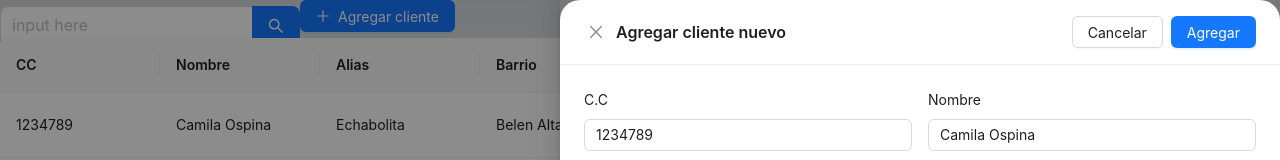
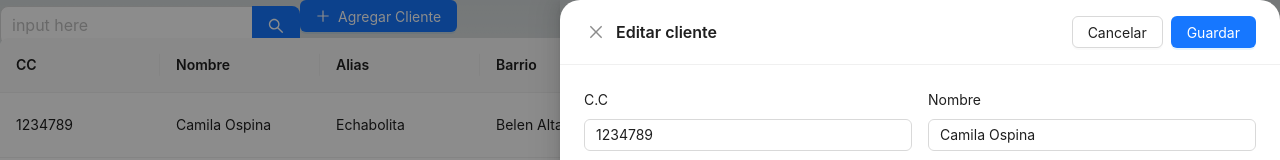
Before and after one commit to dalvarez082/service_pos_app, a Next.js app: page /Client in a window 1280 px wide. Both pictures are taken after a click on the button 1152 px from the left and 124 px from the top of the page. Shown: the top 160 px of the page. Built offline with nearby package versions, Linux system fonts and the light colour scheme; data requests are answered from the project's data file.

Commit message:
Actualizacion Form

```diff
--- a/src/data/db.json
+++ b/src/data/db.json
@@ -73,20 +73,10 @@
       "id": 18
     },
     {
-      "cc": "5656565",
-      "name": "dsdsdsds",
-      "alias": "dsdsdsd",
-      "birth_date": "2023-04-17",
-      "district": "dsdsdsds",
-      "address": "dsdsdsds",
-      "balance": 0,
-      "id": 19
-    },
-    {
       "cc": "123",
-      "name": "fsfa",
+      "name": "Joselito carnaval",
       "alias": "gsg",
-      "birth_date": "2023-04-04",
+      "birth_date": "2023-04-12",
       "district": "gsg",
       "address": "sgsg",
       "balance": 0,
@@ -101,6 +91,16 @@
       "address": "la loma",
       "balance": 0,
       "id": 21
+    },
+    {
+      "cc": "8595474",
+      "name": "Isabela ",
+      "alias": "Isa",
+      "birth_date": "2023-04-18",
+      "district": "belen",
+      "address": "2 piso",
+      "balance": 0,
+      "id": 22
     }
   ],
   "Pipetas": [
--- a/src/pages/Client.jsx
+++ b/src/pages/Client.jsx
@@ -9,6 +9,7 @@ import { Form } from "antd";
 const Client = () => {
   const [data, setData] = useState([]);
   const [drawerVisible, setDrawerVisible] = useState(false);
+  const [actionClient, setactionClient ] = useState({description :" ", textButton:" " , add :false, currenid: null})
 
   const [form] = Form.useForm();
 
@@ -38,6 +39,12 @@ const Client = () => {
       balance: record.balance,
     };
 
+    setactionClient(prev=>{
+      return {
+        ...prev,description :"Editar cliente ", textButton:"Guardar " , add : false ,currenid:record.id
+      }
+    })
+
     form.setFieldsValue(client_values);
     toggleDrawer();
   };
@@ -52,6 +59,8 @@ const Client = () => {
     setDrawerVisible(!drawerVisible);
   };
 
+
+
   return (
     <div>
       <div>
@@ -64,6 +73,8 @@ const Client = () => {
           onClose={toggleDrawer}
           show_data_client={show_data_client}
           form={form}
+          actionClient = {actionClient}
+          setactionClient = {setactionClient}
         />
       </div>
 
@@ -72,6 +83,7 @@ const Client = () => {
           load_client={load_client}
           toggleDrawer={toggleDrawer}
           show_data_client={show_data_client}
+          actionClient = {actionClient}
         />
       </div>
     </div>
--- a/src/pages/Components/Add_info.jsx
+++ b/src/pages/Components/Add_info.jsx
@@ -15,7 +15,7 @@ import React, { useRef, useEffect } from "react";
 import axios from "axios";
 
 const Add_info = (props) => {
-  const { refresh_client, visible, onClose, form,  fn } = props;
+  const { refresh_client, visible, onClose, form, actionClient,setactionClient} = props;
   const [open, setOpen] = useState(false);
 
   const formRef = React.useRef();
@@ -27,6 +27,11 @@ const Add_info = (props) => {
   const showDrawer = () => {
     setOpen(true);
     onClose();
+    setactionClient(prev=>{
+      return {
+        ...prev,description :"Agregar nuevo cliente  ", textButton:"Agregar" , add : true
+      }
+    })
   };
 
   const handleOnClose = () => {
@@ -51,6 +56,7 @@ const Add_info = (props) => {
         balance: 0,
       };
 
+
       const url = "http://localhost:3001/client";
       axios
         .post(url, newClient)
@@ -67,15 +73,60 @@ const Add_info = (props) => {
     });
   };
 
+  const update_client = () => {
+    const form = formRef.current;
+
+    console.log("birth_date", birth_date)
+    form.validateFields().then((values) => {
+      const newClient = {
+        cc: values.key,
+        name: values.name,
+        alias: values.alias,
+        birth_date: values.birth_date.format("YYYY-MM-DD"),
+        district: values.district,
+        address: values.address,
+        balance: 0,
+      };
+
+
+      const id = actionClient.currenid
+      const url = "http://localhost:3001/client/";
+      axios
+        .put(url+id, newClient)
+        .then((res) => {
+          console.log("Cliente agregado exitosamente");
+          form.resetFields();
+          console.log(newClient);
+          onClose();
+          refresh_client();
+        })
+        .catch((error) => {
+          console.log("Ha ocurrido un error al agregar el cliente:", error);
+        });
+    });
+  };
+
+
+  const buttonFuncion = ()=>{
+
+    if(actionClient.add){
+      add_client()
+    }else{
+      update_client()
+    }
+
+
+  }
+
   return (
     <>
       <Button type="primary" onClick={showDrawer} icon={<PlusOutlined />}>
-        Agregar cliente
+        Agregar Cliente
       </Button>
 
       <Drawer
         style={{ borderRadius: "20px" }}
-        title="Agregar cliente nuevo"
+        title={actionClient.description}
         width={720}
         onClose={onClose}
         open={open}
@@ -85,8 +136,8 @@ const Add_info = (props) => {
         extra={
           <Space>
             <Button onClick={handleOnClose}>Cancelar</Button>
-            <Button type="primary" onClick={add_client}>
-              Agregar
+            <Button type="primary" onClick={buttonFuncion}>
+              {actionClient.textButton}
             </Button>
           </Space>
         }
--- a/src/pages/Components/Search_info.jsx
+++ b/src/pages/Components/Search_info.jsx
@@ -39,6 +39,7 @@ const searchResult = (query) =>
 const Search_info = () => {
   const [options, setOptions] = useState([]);
   const handleSearch = (value) => {
+
     setOptions(value ? searchResult(value) : []);
   };
   const onSelect = (value) => {
--- a/src/pages/Components/Table_info.jsx
+++ b/src/pages/Components/Table_info.jsx
@@ -6,7 +6,7 @@ import { useEffect, useState } from "react";
 
 const Table_info = (props) => {
   const [data, setData] = useState([]);
-  const { load_client, toggleDrawer, show_data_client } = props;
+  const { load_client, toggleDrawer, show_data_client,actionClient } = props;
 
   const delete_client = (id) => {
     axios
@@ -66,7 +66,7 @@ const Table_info = (props) => {
           <Button
             type="primary"
             icon={<EditNote />}
-            onClick={() => show_data_client(record)}
+            onClick={() => {show_data_client(record)}}
           />
 
           <Button
```
